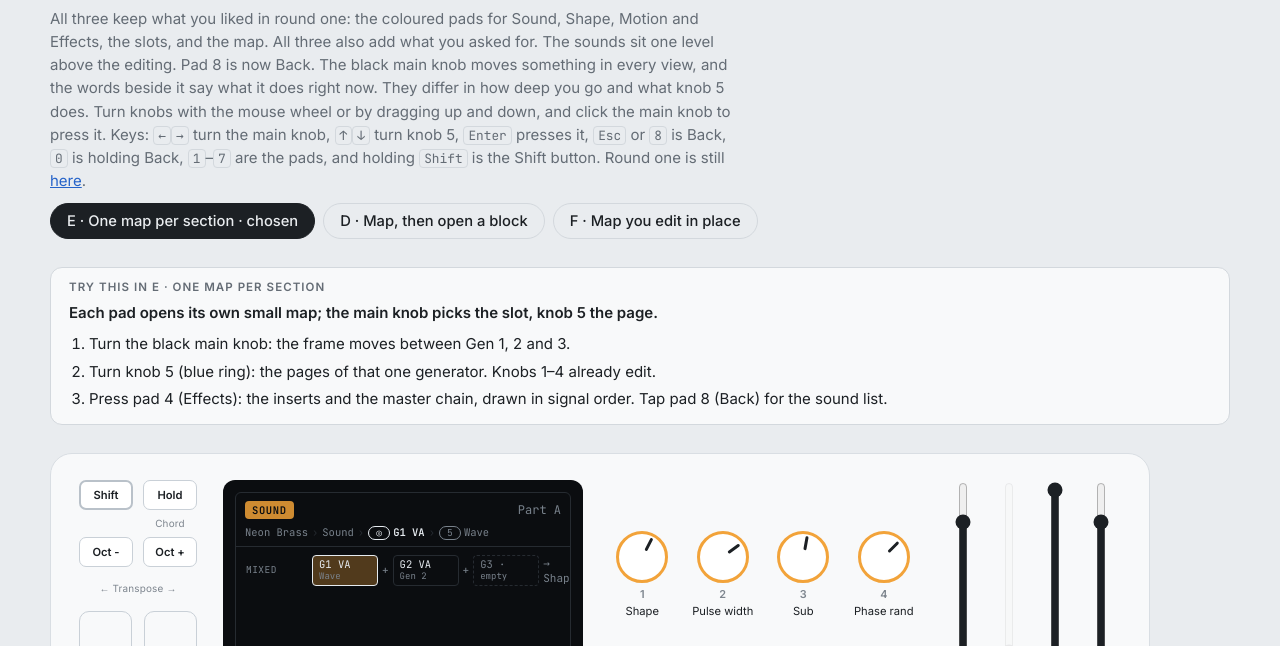
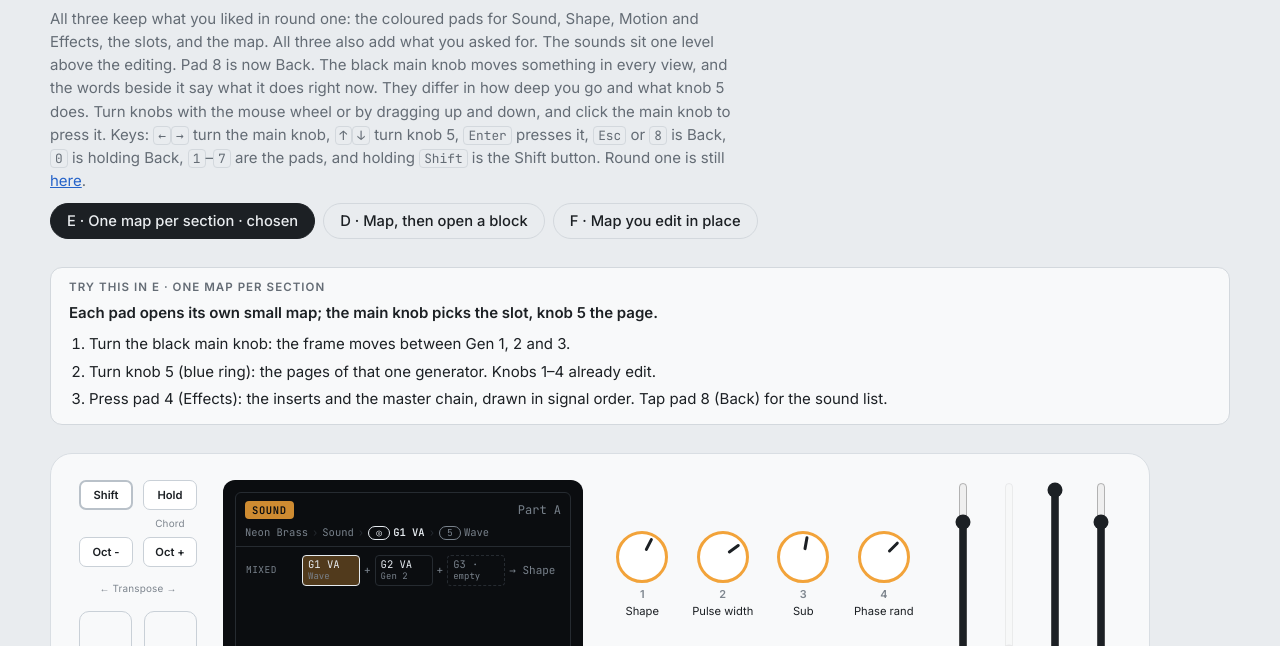
Before and after one commit to tomcoolpxl/CoolSynth, a plain HTML site: page docs/ui-v3-mockups-2.html in a window 1280 px wide. Shown: the part 154-800 px from the top of the page. Drawn offline with Linux system fonts and the light colour scheme.

Commit message:
Section maps fit the screen
Co-Authored-By: Claude Opus 5.5 <noreply@anthropic.com>

```diff
--- a/docs/ui-v3-mockups-2.html
+++ b/docs/ui-v3-mockups-2.html
@@ -117,8 +117,9 @@ header{display:flex;flex-direction:column;gap:10px}
 .mgap{height:3px}
 .smap{display:flex;flex-direction:column;gap:7px}
 .srow{display:flex;align-items:center;gap:4px}
-.srl{width:62px;flex:none;font-size:9.5px;color:var(--screen-dim);text-transform:uppercase;letter-spacing:.05em}
-.sbx{display:flex;flex-direction:column;min-width:52px;padding:2px 6px;border-radius:4px;border:1px solid var(--screen-line);font-size:10.5px;line-height:1.25}
+.srow{flex-wrap:wrap;row-gap:2px}
+.srl{width:52px;flex:none;font-size:9.5px;color:var(--screen-dim);text-transform:uppercase;letter-spacing:.05em}
+.sbx{display:flex;flex-direction:column;min-width:46px;padding:2px 5px;border-radius:4px;border:1px solid var(--screen-line);font-size:10.5px;line-height:1.25}
 .sbx small{font-size:9px;color:var(--screen-dim)}
 .sbx.empty{border-style:dashed;color:var(--screen-dim)}
 .sbx.on{border-color:var(--screen-ink);background:color-mix(in srgb,var(--c) 30%,transparent)}
```
